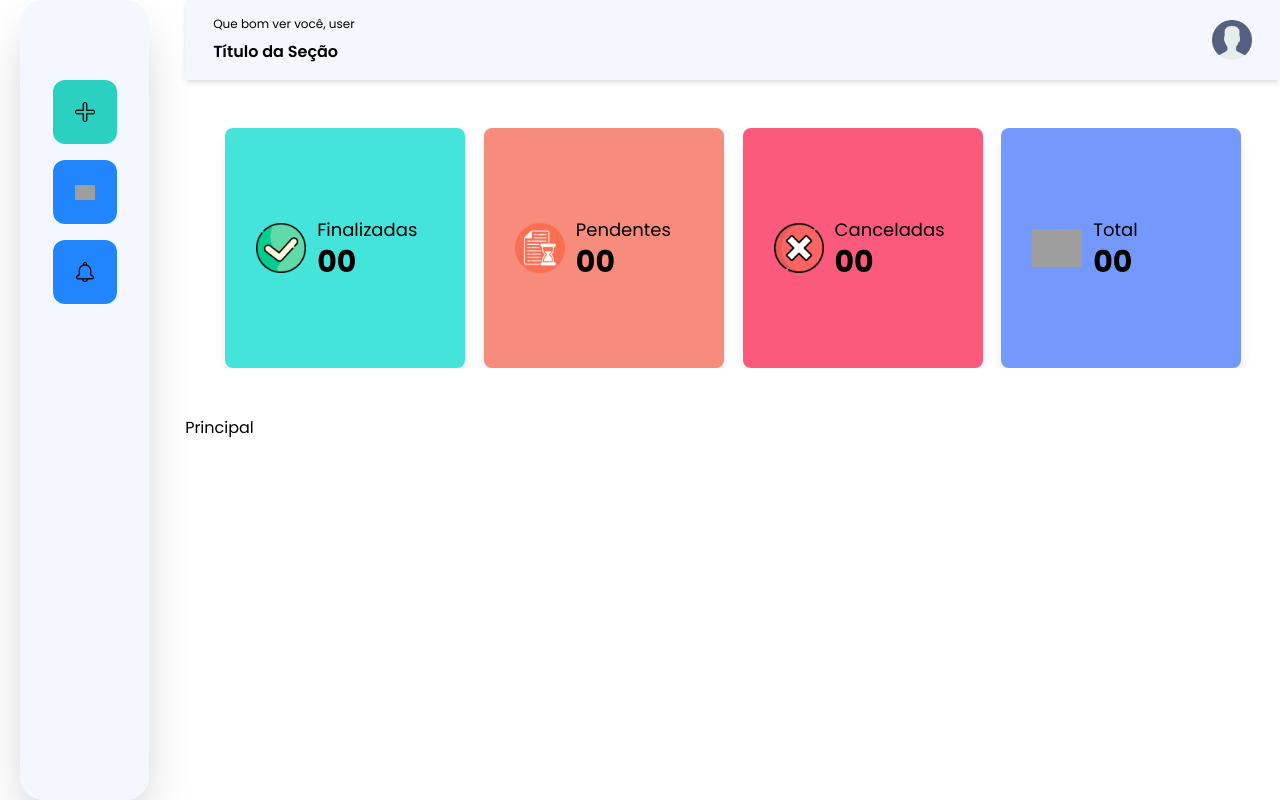
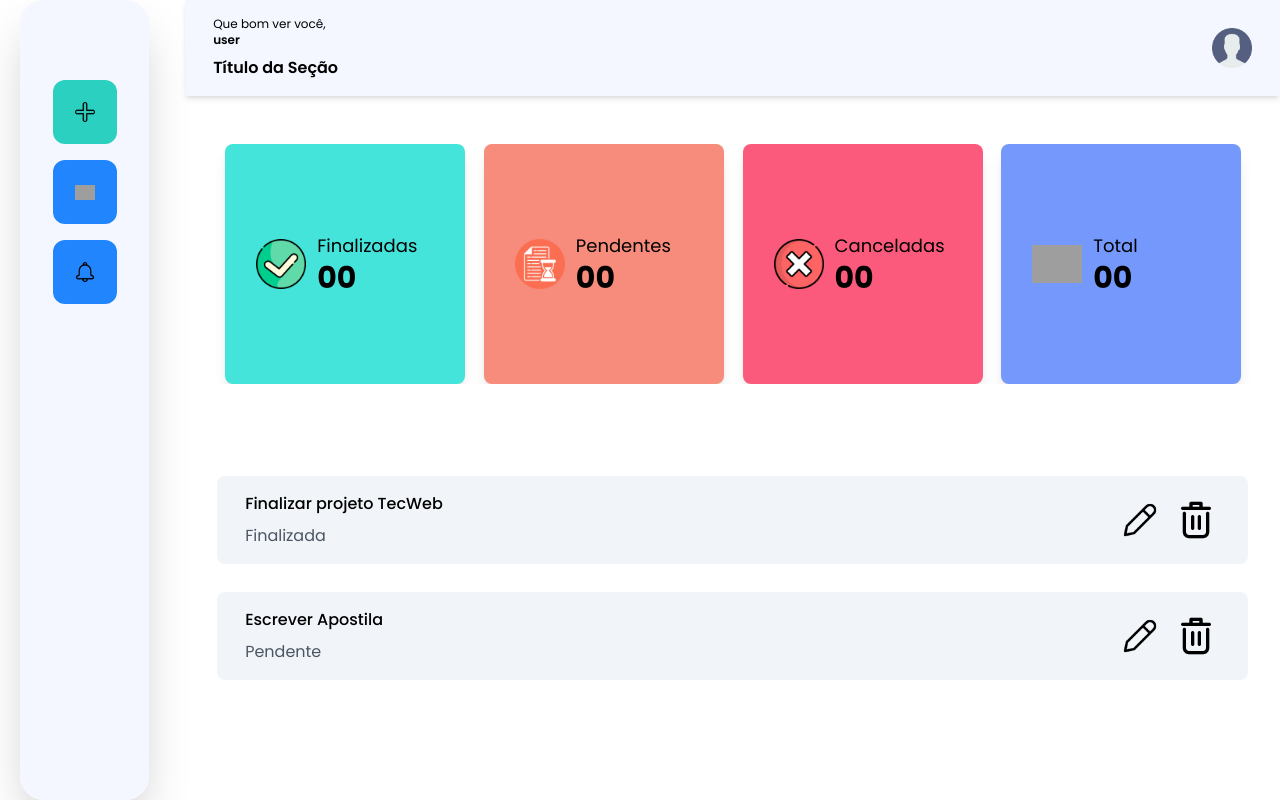
Before and after one commit to AraujoMaciel/gerenciador-tarefas, a Next.js app: page /principal in a window 1280 px wide. Built offline with nearby package versions, Linux system fonts and the light colour scheme; grey boxes are pictures that could not be loaded.

Commit message:
feat: criado estrutura da lista de tarefas na pagina principal

```diff
--- a/src/app/principal/page.tsx
+++ b/src/app/principal/page.tsx
@@ -1,9 +1,14 @@
 import { Pagina } from "@/components/template/pagina";
+import { ListarTarefas } from "@/components/tarefas/listaTarefas";
+// import { ListarUsuarios } from "@/components/usuarios/listaUsuarios";
 
 export default function Principal() {
   return (
     <div>
-      <Pagina>Principal</Pagina>
+      <Pagina>
+        {/* <ListarUsuarios /> */}
+        <ListarTarefas />
+      </Pagina>
     </div>
   );
 }
--- a/src/components/header/header.tsx
+++ b/src/components/header/header.tsx
@@ -1,10 +1,17 @@
 import Image from "next/image";
+import { modelUsuarios } from "@/core/model/modelUsuarios";
 
-export function Header() {
+interface propsHeader {
+  usuarioHeader?: modelUsuarios;
+}
+
+export function Header(props: propsHeader) {
   return (
     <div className="w-screen lg:w-full bg-basic-white flex justify-between px-7 py-4 items-center shadow-md mb-4">
       <div className="text-xs flex flex-col gap-2">
-        <h2>Que bom ver você, user</h2>
+        <h2>
+          Que bom ver você, <div className="font-semibold">user</div>
+        </h2>
         <h3 className="font-semibold text-base">Título da Seção</h3>
       </div>
       <div className="w-10 cursor-pointer">
--- /dev/null
+++ b/src/components/tarefas/listaTarefas.tsx
@@ -0,0 +1,15 @@
+import { listaTarefas } from "@/data/constants/tarefas";
+import { modelTarefas } from "@/core/model/modelTarefas";
+import { Tarefas } from "./tarefas";
+
+export function ListarTarefas() {
+  return (
+    <div className=" p-4 mx-4 my-10">
+      <div className="">
+        {listaTarefas.map((tarefa: modelTarefas) => {
+          return <Tarefas key={tarefa.id} tarefa={tarefa} />;
+        })}
+      </div>
+    </div>
+  );
+}
--- /dev/null
+++ b/src/components/tarefas/tarefas.tsx
@@ -0,0 +1,36 @@
+import { modelTarefas } from "@/core/model/modelTarefas";
+import Image from "next/image";
+
+interface propsTarefas {
+  tarefa: modelTarefas;
+}
+
+export function Tarefas(props: propsTarefas) {
+  return (
+    <div className="flex justify-between px-7 py-4 rounded-lg bg-slate-100 my-7">
+      <div className="flex flex-col gap-2">
+        <p className="font-medium">{props.tarefa.titulo}</p>
+        <p className="text-gray-600">{props.tarefa.status}</p>
+        {/* <p>{props.tarefa.descricao}</p> */}
+      </div>
+      <div className="flex gap-2 items-center">
+        <div className="w-10 h-10 lg:w-12 lg:h-12 flex justify-center items-center cursor-pointer">
+          <Image
+            src="/icons/edit.png"
+            alt="icone editar"
+            width={40}
+            height={40}
+          />
+        </div>
+        <div className="w-10 h-10 lg:w-12 lg:h-12 flex justify-center items-center cursor-pointer">
+          <Image
+            src="/icons/delete.png"
+            alt="icone deletar"
+            width={40}
+            height={40}
+          />
+        </div>
+      </div>
+    </div>
+  );
+}
--- /dev/null
+++ b/src/components/usuarios/listaUsuarios.tsx
@@ -0,0 +1,13 @@
+import { listaUsuarios } from "@/data/constants/usuarios";
+import { modelUsuarios } from "@/core/model/modelUsuarios";
+import { Usuarios } from "./usuarios";
+
+export function ListarUsuarios() {
+  return (
+    <div>
+      {listaUsuarios.map((usuario: modelUsuarios) => {
+        return <Usuarios key={usuario.id} usuario={usuario} />;
+      })}
+    </div>
+  );
+}
--- /dev/null
+++ b/src/components/usuarios/usuarios.tsx
@@ -0,0 +1,21 @@
+import { modelUsuarios } from "@/core/model/modelUsuarios";
+import Image from "next/image";
+
+interface propsUsuarios {
+  usuario: modelUsuarios;
+}
+
+export function Usuarios(props: propsUsuarios) {
+  return (
+    <div>
+      <Image
+        src={props.usuario.imageUrl}
+        alt="Imagem usuario"
+        width={80}
+        height={80}
+      />
+      <div>{props.usuario.nome}</div>
+      <div>{props.usuario.email}</div>
+    </div>
+  );
+}
--- a/src/core/model/modelTarefas.ts
+++ b/src/core/model/modelTarefas.ts
@@ -2,6 +2,7 @@ export interface modelTarefas {
   id: string;
   titulo: string;
   descricao: string;
-  criadaEm: Date;
-  atualizadaEm: Date;
+  status: string;
+  // criadaEm: Date;
+  // atualizadaEm: Date;
 }
--- a/src/data/constants/tarefas.ts
+++ b/src/data/constants/tarefas.ts
@@ -0,0 +1,16 @@
+import { modelTarefas } from "@/core/model/modelTarefas";
+
+export const listaTarefas: modelTarefas[] = [
+  {
+    id: "1",
+    titulo: "Finalizar projeto TecWeb",
+    descricao: "Projeto final da disciplina",
+    status: "Finalizada",
+  },
+  {
+    id: "2",
+    titulo: "Escrever Apostila",
+    descricao: "Atividade do Projeto de Extensão",
+    status: "Pendente",
+  },
+];
```
Also changed, not shown: src/data/constants/usuarios.ts (+11 -0 lines), public/icons/close.png (added), public/icons/logout.png (added).
